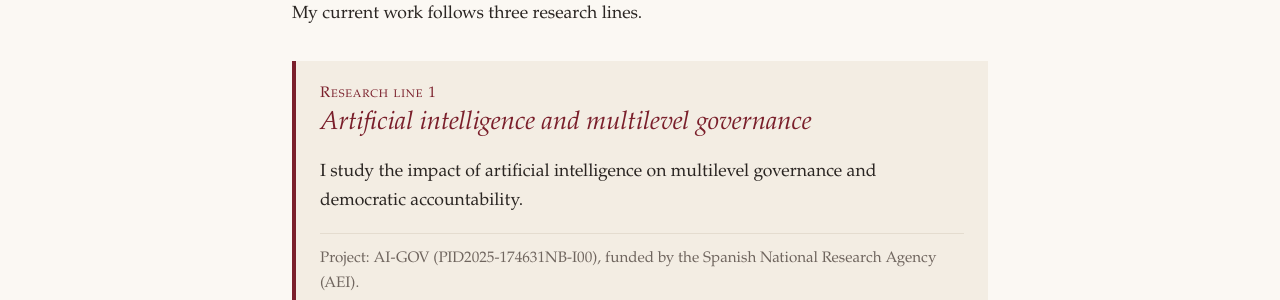
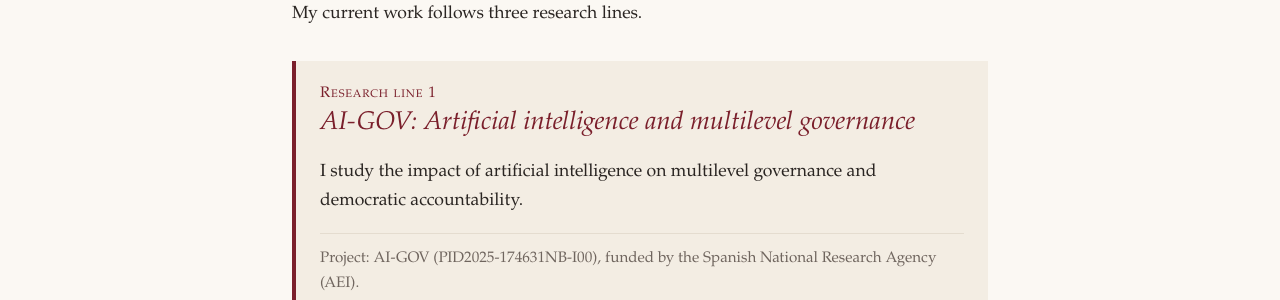
Before and after one commit to sandraleonalfonso/Sandra-Leon, a Jekyll site: the page built from research.md, in a window 1280 px wide. Shown: the part 355-655 px from the top of the page. Built offline with Jekyll 4.4.1, drawn with Linux system fonts in a browser that asks for light colours.

Commit message:
Research: prefix first line with AI-GOV
Co-Authored-By: Claude Opus 5.5 (1M context) <noreply@anthropic.com>
Claude-Session: https://claude.ai/code/session_01Csi1G9zYbePJE1osHYZ3KG

```diff
--- a/research.md
+++ b/research.md
@@ -9,7 +9,7 @@ My research examines decentralisation and federalism, affective polarization, an
 <section class="strand" markdown="1">
 <p class="strand-num">Research line 1</p>
 
-## Artificial intelligence and multilevel governance
+## AI-GOV: Artificial intelligence and multilevel governance
 
 I study the impact of artificial intelligence on multilevel governance and democratic accountability.
 
```
